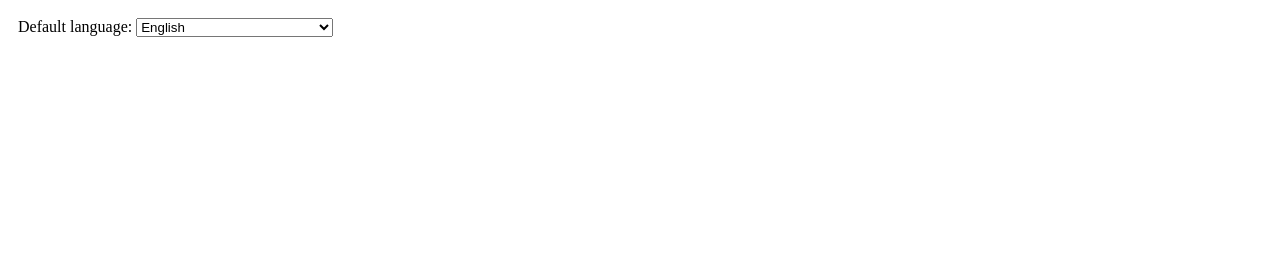
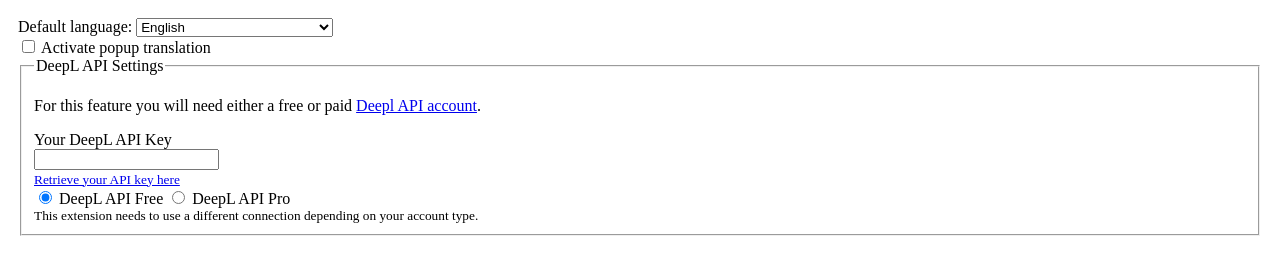
Before and after one commit to xpmn/firefox-to-deepl, a browser extension: page src/options/options.html in a window 1280 px wide. Drawn offline with Linux system fonts and the light colour scheme.

Commit message:
Slightly refactor options and add settings for DeepL API

```diff
--- /dev/null
+++ b/src/lib/options.js
@@ -0,0 +1,33 @@
+async function getStore() {
+    return browser.storage.local.get('settings');
+}
+
+async function getOption(name) {
+    let store = await getStore();
+
+    if (typeof store.settings !== 'object' || typeof store.settings[name] === 'undefined') {
+        if (typeof userDefaults[name] !== 'undefined') {
+            return userDefaults[name];
+        }
+
+        return null;
+    }
+
+    return store.settings[name];
+}
+
+async function setOption(name, value) {
+    let store = await getStore();
+
+    let settings = store.settings;
+
+    if (typeof settings !== 'object') {
+        settings = {};
+    }
+
+    settings[name] = value;
+
+    return browser.storage.local.set({
+        settings: settings
+    });
+}
--- /dev/null
+++ b/src/lib/settings.js
@@ -0,0 +1,5 @@
+var userDefaults = {
+    defaultLang: "en",
+    popupTranslation: false,
+    apiType: "free"
+}
--- a/src/options/options.html
+++ b/src/options/options.html
@@ -12,7 +12,7 @@
 
 <body>
   <div id="options-content">
-    <label for="default_lang">
+    <label for="defaultLang">
       <span>Default language:</span>
       <select class="browser-style" name="default_lang" id="defaultLang">
         <option value="en" selected="">English</option>
@@ -42,8 +42,33 @@
         <option value="zh">简体中文 (simplified Chinese)</option>
       </select>
     </label>
+    <div>
+        <label>
+            <input type="checkbox" id="popupTranslation">
+            Activate popup translation
+        </label>
+    </div>
+    <fieldset>
+        <legend>DeepL API Settings</legend>
+        <p>For this feature you will need either a free or paid <a href="https://www.deepl.com/pro#developer">Deepl API account</a>.</p>
+        <label>
+            Your DeepL API Key
+            <input type="text" id="apiKey" style="display: block;">
+            <small><a href="https://www.deepl.com/de/pro-account/summary">Retrieve your API key here</a></small>
+        </label>
+        <div>
+            <input type="radio" id="free" name="apiType" value="free">
+            <label for="free"> DeepL API Free</label>
+            <input type="radio" id="pro" name="apiType" value="pro">
+            <label for="pro"> DeepL API Pro</label>
+        </div>
+        <small style="display:block;">This extension needs to use a different connection depending on your account type.</small>
+    </fieldset>
   </div>
-  <script type="module" src="options.js"></script>
+  <script src="../lib/settings.js"></script>
+  <script src="../lib/options.js"></script>
+
+  <script src="options.js"></script>
 </body>
 
 </html>
--- a/src/options/options.js
+++ b/src/options/options.js
@@ -1,19 +1,33 @@
-function renderOptions() {
-  return browser.storage.local.get('settings').then((store) => {
-    const defaultLang = (store.settings && store.settings.defaultLang) ? store.settings.defaultLang : 'en';
-    document.getElementById('defaultLang').value = defaultLang;
-  });
+async function renderOptions() {
+    document.getElementById('defaultLang').value = await getOption("defaultLang");
+    document.getElementById('popupTranslation').checked = await getOption("popupTranslation");
+    document.getElementById('apiKey').value = await getOption("apiKey") ?? "";
+
+    let apiType = await getOption("apiType");
+    let radioButton = document.querySelector('input[type="radio"][name="apiType"][value="' + apiType + '"]');
+
+    if (radioButton) {
+        radioButton.checked = true;
+    }
+
 }
 
 document.getElementById('defaultLang').addEventListener('click', (e) => {
-  console.log(e.target.value);
-  if (['en', 'bg', 'cs', 'da', 'de', 'es', 'et', 'el', 'fr', 'fi', 'hu', 'it', 'ja', 'lv', 'lt', 'nl', 'pl', 'pt-PT', 'pt-BR', 'ro', 'ru', 'sk', 'sl', 'sv', 'zh'].indexOf(e.target.value) !== -1) {
-    browser.storage.local.set({
-      settings: {
-        defaultLang: e.target.value
-      }
-    });
-  }
+    setOption("defaultLang", e.target.value);
 });
 
+document.getElementById('popupTranslation').addEventListener('click', (e) => {
+    setOption("popupTranslation", e.target.checked);
+});
+
+document.getElementById('apiKey').addEventListener('change', (e) => {
+    setOption("apiKey", e.target.value);
+});
+
+document.querySelectorAll('input[type="radio"][name="apiType"]').forEach((element) => {
+    element.addEventListener('click', () => {
+        setOption("apiType", document.querySelector('input[type="radio"][name="apiType"]:checked').value);
+    });
+})
+
 renderOptions();
```
